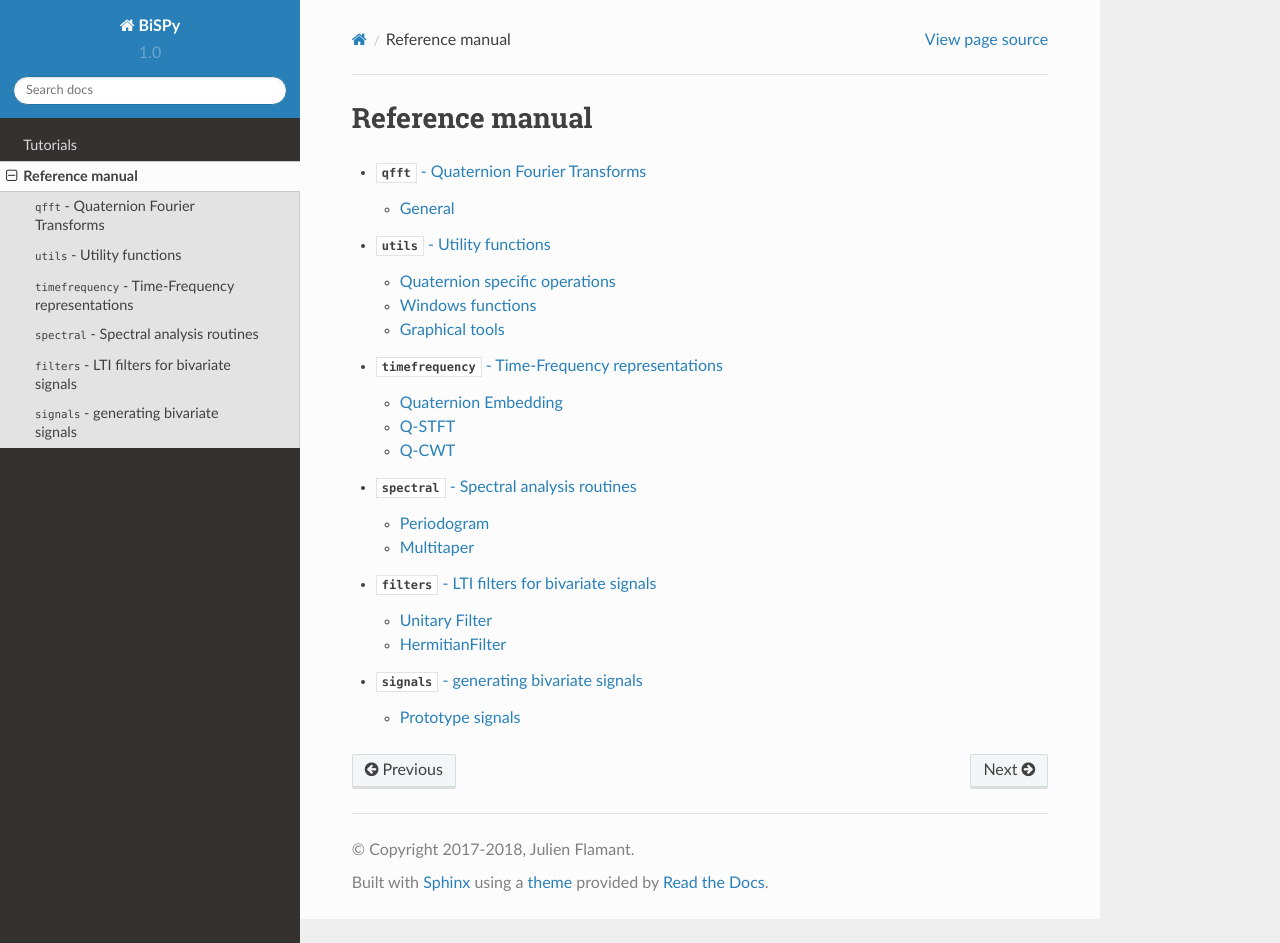
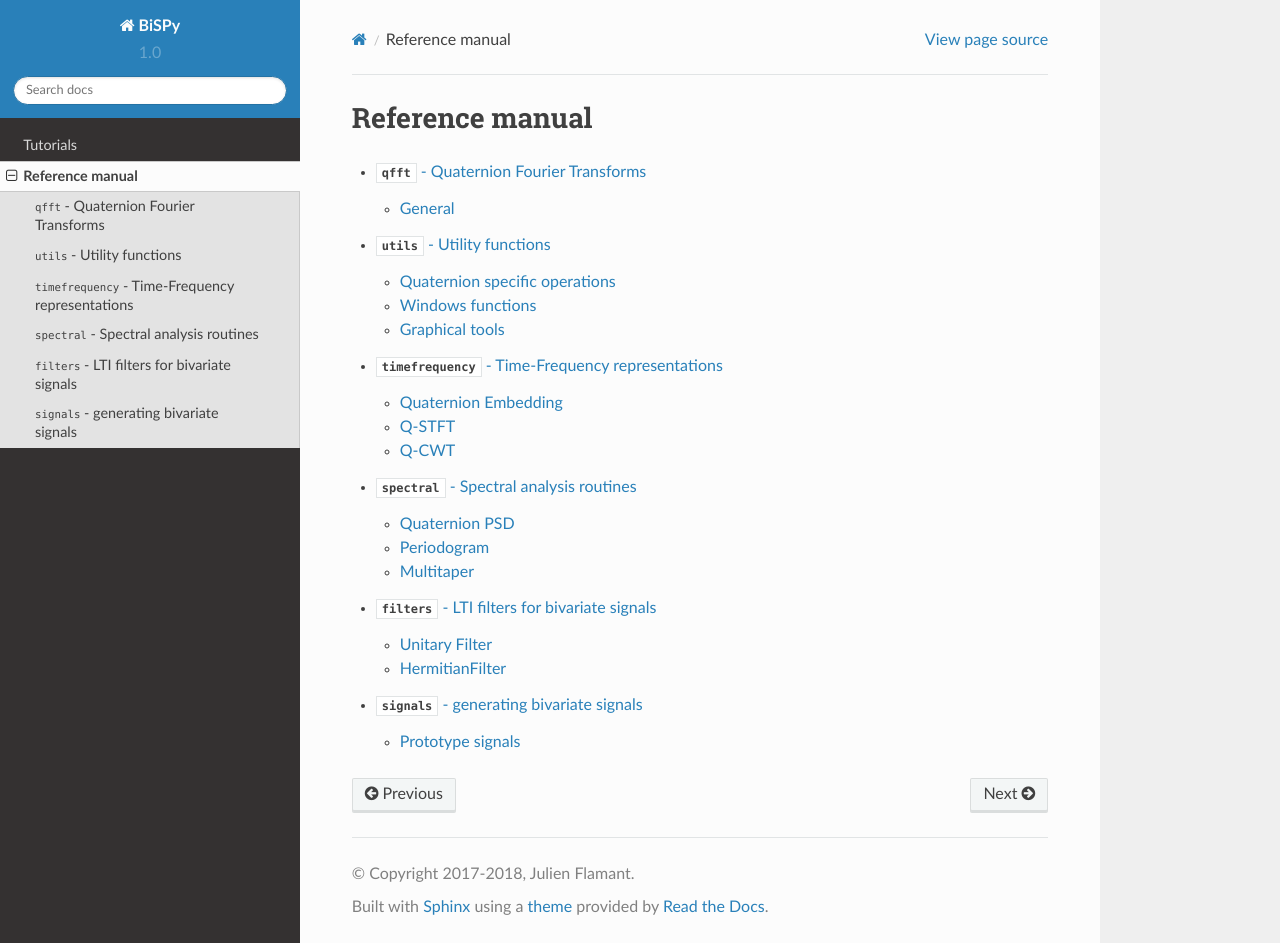
Before and after one commit to jflamant/bispy, a Sphinx documentation site: the page built from doc/reference.rst, in a window 1280 px wide and 943 px high. Built offline with Sphinx 7.4.7 and the Read the Docs theme 2.0.0, drawn with Linux system fonts in a browser that asks for light colours; formulas are drawn with MathJax 3.

Commit message:
add ref to quaternion PSD class

```diff
--- a/doc/reference.spectral.rst
+++ b/doc/reference.spectral.rst
@@ -6,6 +6,11 @@
 ********************************************
 
 
+Quaternion PSD
+--------------
+
+.. autoclass:: quaternionPSD
+   :members:
 
 Periodogram
 -----------
```
